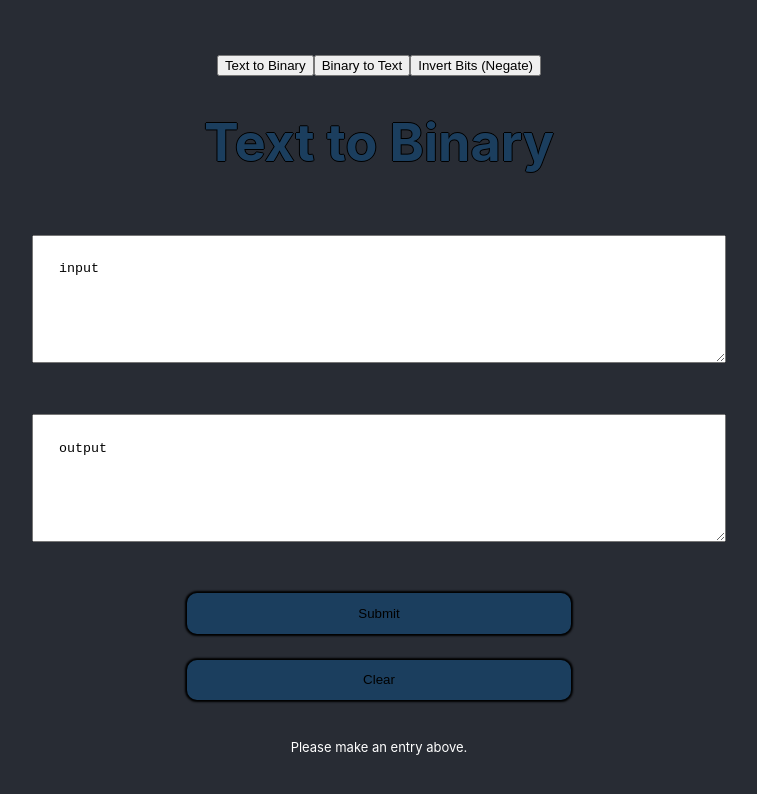
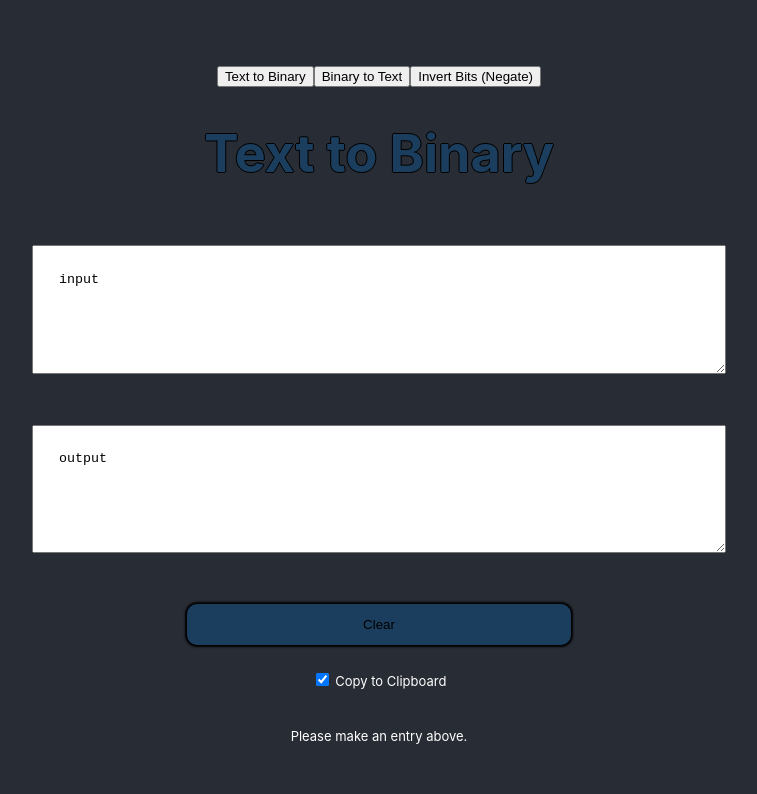
Before and after one commit to JWootts/React-Calculators, a React (Create React App) app in the folder react-calcs/: page / in a window 1280 px wide. Shown: the top 794 px of the page, without its empty margins (261-1018 px from the left). Built offline with nearby package versions, Linux system fonts and the light colour scheme.

Commit message:
made ease of use changes for better feel

```diff
--- a/react-calcs/src/App.css
+++ b/react-calcs/src/App.css
@@ -11,20 +11,6 @@
   .App-logo {
     animation: App-logo-spin infinite 20s linear;
   }
-}
-
-.calc-header{
-  color: #1b3e5e;
-  text-shadow: -1px 0 black, 0 1px black, 1px 0 black, 0 -1px black;
-}
-
-.calc-buttons{
-  justify-content: left;
-  align-items: left;
-}
-
-.calc-buttons:hover{
-  background-color:#073867;
 }
 
 .App-header {
@@ -47,6 +33,20 @@
   justify-content: center;
   font-size: calc(10px + 2vmin);
   color: white;
+}
+
+.calc-header{
+  color: #1b3e5e;
+  text-shadow: -1px 0 black, 0 1px black, 1px 0 black, 0 -1px black;
+}
+
+.calc-buttons{
+  justify-content: left;
+  align-items: left;
+}
+
+.calc-buttons:hover{
+  background-color:#073867;
 }
 
 .submitButton{
@@ -95,6 +95,11 @@
   width: 50%;
 }
 
+.checkboxClipboard{
+  font-size: small;
+  margin-top: 2%;
+}
+
 .App-link {
   color: #61dafb;
 }
--- a/react-calcs/src/Helpers/Helpers.js
+++ b/react-calcs/src/Helpers/Helpers.js
@@ -2,10 +2,6 @@
 
 function convertBinary(inputStr) {
     return Array.from(inputStr).map((each)=>each.charCodeAt(0).toString(2)).join(' ');
-}
-
-function copyText(outputStr) {
-    navigator.clipboard.writeText(outputStr);
 }
 
 function convertBinaryToText(inputStr) {
@@ -18,6 +14,9 @@ function negateBits(bits){
     return bits.replaceAll('1', '.').replaceAll('0','1').replaceAll('.','0');
 }
 
+function copyText(outputStr) {
+    navigator.clipboard.writeText(outputStr);
+}
 
 function handleCalcSelection(type, str){
     switch(type) {
--- a/react-calcs/src/InputScreen/InputScreen.js
+++ b/react-calcs/src/InputScreen/InputScreen.js
@@ -5,12 +5,12 @@ class InputScreen extends React.Component {
 
     constructor(props) {
       super(props);
-      this.state = {value: 'input', output: 'output', calcType: CalcTypes[0]};
+      this.state = {value: 'input', output: 'output', calcType: CalcTypes[0], copyClip: true};
       this.handleChange = this.handleChange.bind(this);
-      this.handleSubmit = this.handleSubmit.bind(this);
       this.handleClear = this.handleClear.bind(this);
       this.handleCalcChange = this.handleCalcChange.bind(this);
       this.handleInitClick = this.handleInitClick.bind(this);
+      this.handleClipChange = this.handleClipChange.bind(this);
     }
 
     handleInitClick(event) {
@@ -21,12 +21,15 @@ class InputScreen extends React.Component {
     handleCalcChange(event, name) {
         this.handleClear(event);
         this.setState({calcType: name});
-        console.log(name)
         event.preventDefault();
     }
 
     handleChange(event) {
-      this.setState({value: event.target.value});
+      var binConvert = handleCalcSelection(this.state.calcType, event.target.value);
+      this.setState({value: event.target.value, output: binConvert});
+      if(this.state.copyClip)
+        copyText(binConvert);
+      event.preventDefault();
     }
 
     handleClear(event) {
@@ -34,11 +37,8 @@ class InputScreen extends React.Component {
         event.preventDefault();
     }
 
-    handleSubmit(event) {
-        var binConvert = handleCalcSelection(this.state.calcType, this.state.value);
-        copyText(binConvert);
-        this.setState({output: binConvert});
-        event.preventDefault();
+    handleClipChange() {
+      this.setState({copyClip: !this.state.copyClip});
     }
 
     render() {
@@ -52,9 +52,8 @@ class InputScreen extends React.Component {
           <h1 class="calc-header">{this.state.calcType}</h1>
           <textarea class="inputField" value={this.state.value} onClick={this.handleInitClick} onChange={this.handleChange} cols="40" rows="5"></textarea>
           <textarea class="inputField" value={this.state.output} onClick={this.handleInitClick} onChange={this.handleChange} cols="40" rows="5"></textarea>
-          <button onClick={this.handleSubmit} class="submitButton">Submit</button>
           <button onClick={this.handleClear} class="submitButton">Clear</button>
-
+          <label class="checkboxClipboard"><input type="checkbox" checked={this.state.copyClip} onChange={this.handleClipChange}/> Copy to Clipboard</label>
           <a class="infoSection">{this.state.output !== 'output' ? "Copied to clipboard!": "Please make an entry above."}</a>
         </form>
       );
```
